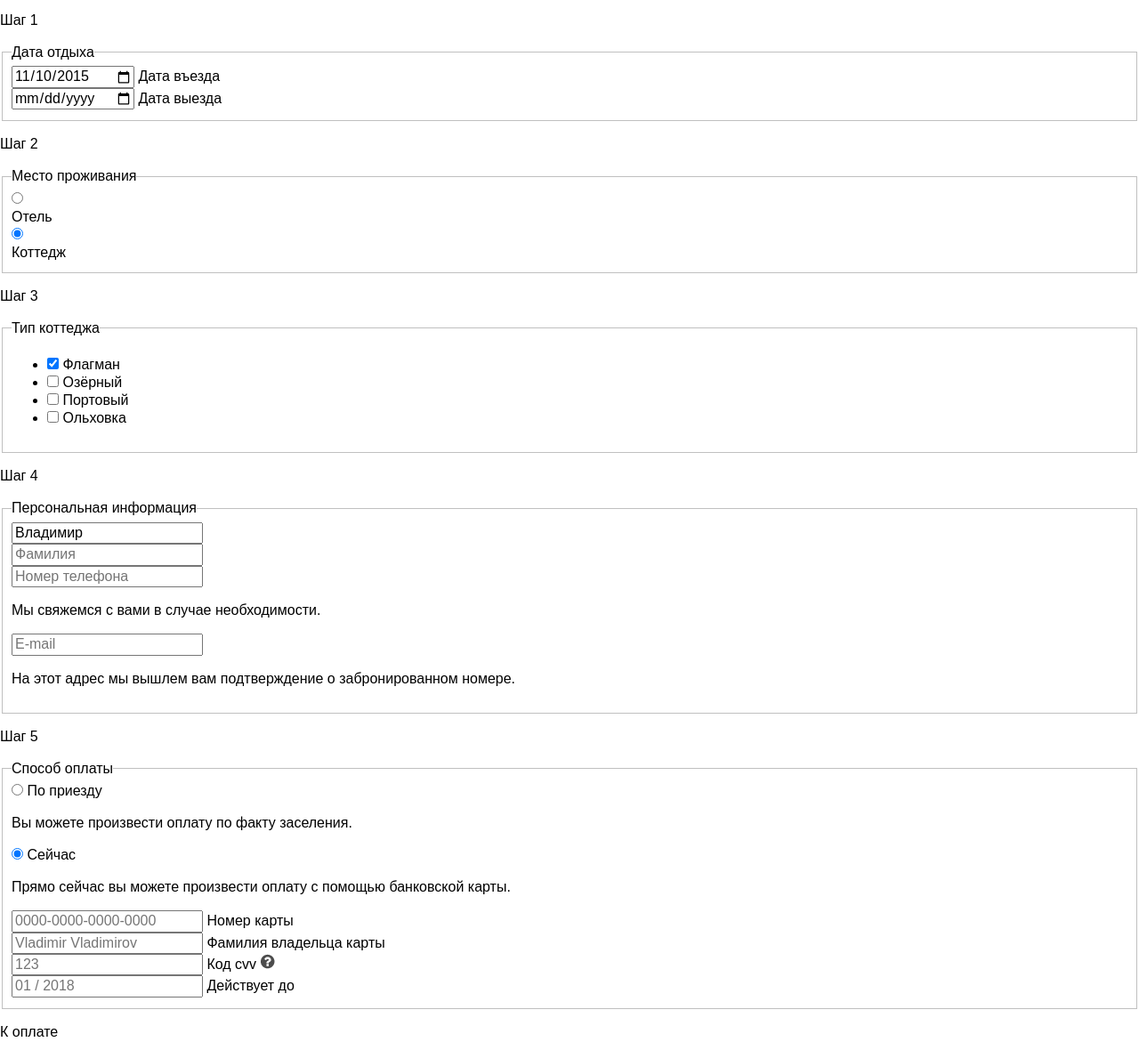
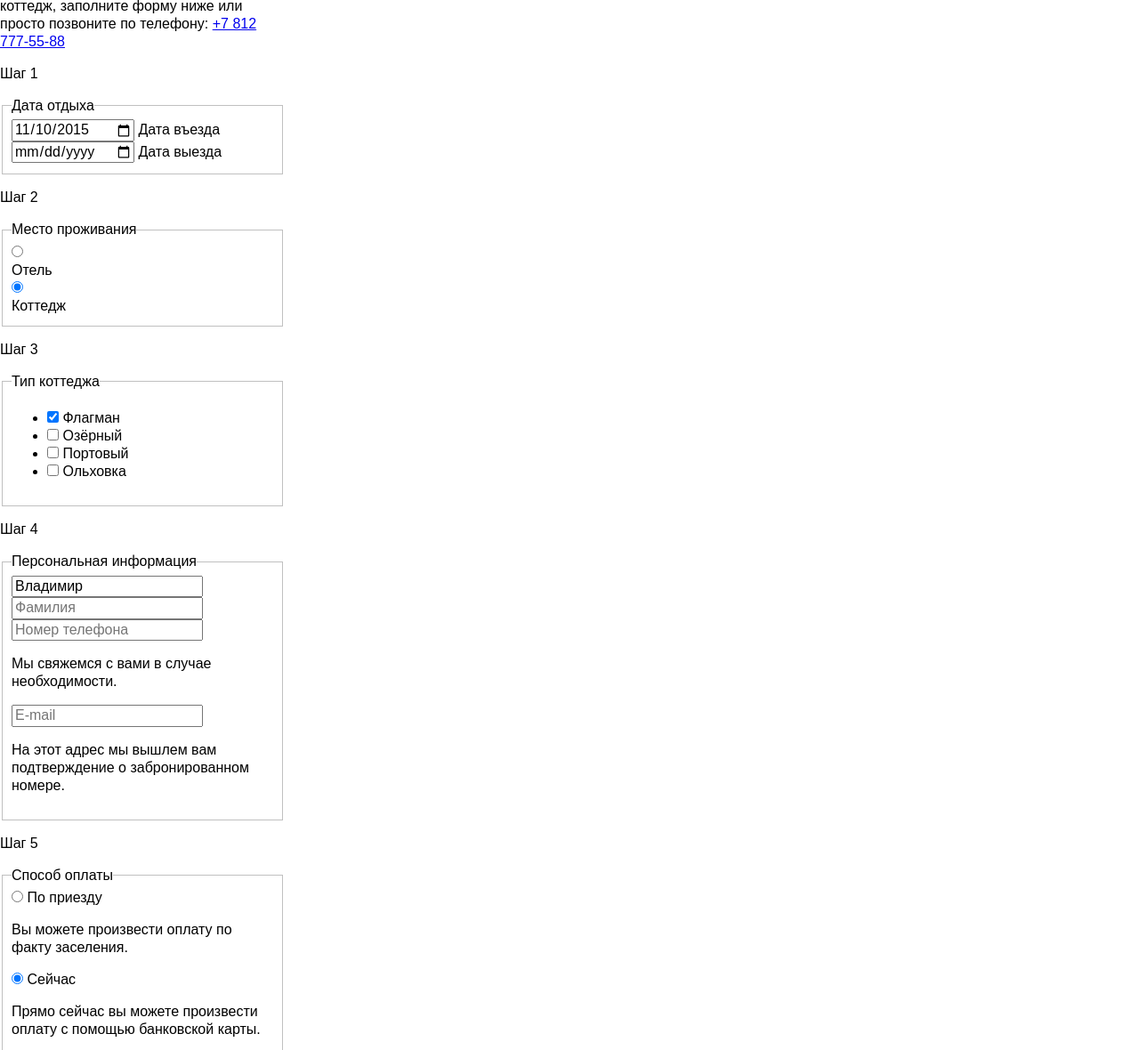
Before and after one commit to s-fomenko/Green-Valley, a plain HTML site: page form.html in a window 1280 px wide. Shown: the part 136-1316 px from the top of the page at 89% size. Drawn offline with Linux system fonts and the light colour scheme.

Commit message:
Исправление замечаний 09.03 1.2

```diff
--- a/css/style.css
+++ b/css/style.css
@@ -5,7 +5,7 @@ body {
 }
 
 body {
-  min-width: 320px;
+  width: 320px;
 
   font-weight: 400;
   font-size: 16px;
@@ -107,3 +107,7 @@ body {
 .page-logo {
   margin-right: 35px;
 }
+
+.hero-section {
+  background: url("../img/bg-1.jpg") no-repeat; min-height: 321px;
+}
--- a/form.html
+++ b/form.html
@@ -2,7 +2,7 @@
 <html lang="ru">
   <head>
     <meta charset="utf-8">
-    <title>Заголовок страницы</title>
+    <title>Green Valley</title>
     <link rel="stylesheet" href="css/normalize.css">
     <link rel="stylesheet" href="css/style.css">
   </head>
@@ -57,14 +57,14 @@
       <form class="page-form" action="#" method="post">
 
         <p class="page-form__text">Шаг 1</p>
-        <fieldset class="page-form__section">
+        <fieldset class="step-1-block">
           <legend class="page-form__title">Дата отдыха</legend>
           <div class="page-form__wrapper">
-            <div class="page-form__item1">
+            <div class="step-1-block__item">
               <input id="check-in" type="date" name="check-in" value="2015-11-10">
               <label class="page-form__label" for="check-in">Дата въезда</label>
             </div>
-            <div class="page-form__item1">
+            <div class="step-1-block__item">
               <input id="check-out" type="date" name="check-out">
               <label class="page-form__label" for="check-out">Дата выезда</label>
             </div>
@@ -72,7 +72,7 @@
         </fieldset>
 
         <p class="page-form__text">Шаг 2</p>
-        <fieldset class="page-form__section">
+        <fieldset class="step-2-block">
           <legend class="page-form__title">Место проживания</legend>
           <label class="page-form__label">
             <div class="page-form__wrapper">
@@ -91,7 +91,7 @@
         </fieldset>
 
         <p class="page-form__text">Шаг 3</p>
-        <fieldset class="page-form__section">
+        <fieldset class="step-3-block">
           <legend class="page-form__title">Тип коттеджа</legend>
           <ul class="page-form__list">
             <li>
@@ -123,21 +123,21 @@
 
         <div class="step-wrapper">
           <p class="page-form__text">Шаг 4</p>
-          <fieldset class="page-form__section">
+          <fieldset class="step-4-block">
             <legend class="page-form__title">Персональная информация</legend>
-            <div class="page-form__item4">
-              <input type="text" name="first-name" value="Владимир" placeholder="Имя">
+            <div class="step-4-block__item">
+              <input class="input-text" type="text" name="first-name" value="Владимир" placeholder="Имя">
             </div>
-            <div class="page-form__item4">
-              <input type="text" name="last-name" placeholder="Фамилия">
+            <div class="step-4-block__item">
+              <input class="input-text" type="text" name="last-name" placeholder="Фамилия">
             </div>
-            <div class="page-form__item4">
-              <input id="tel" type="tel" name="tel" placeholder="Номер телефона">
+            <div class="step-4-block__item">
+              <input class="input-text" id="tel" type="tel" name="tel" placeholder="Номер телефона">
               <label class="page-form__label" for="tel"></label>
             </div>
             <p class="page-form__text  page-form__text--small">Мы свяжемся с вами в случае необходимости.</p>
-            <div class="page-form__item4">
-              <input id="email" type="email" name="email" placeholder="E-mail">
+            <div class="step-4-block">
+              <input class="input-text" id="email" type="email" name="email" placeholder="E-mail">
               <label class="page-form__label" for="email"></label>
             </div>
             <p class="page-form__text  page-form__text--small">На этот адрес мы вышлем вам подтверждение о забронированном номере.</p>
@@ -145,37 +145,37 @@
         </div>
 
         <p class="page-form__text">Шаг 5</p>
-        <fieldset class="page-form__section">
+        <fieldset class="step-5-block">
           <legend class="page-form__title">Способ оплаты</legend>
           <label class="page-form__label">
             <input type="radio" name="payment" value="later">
             По приезду
-            <p class="paga-form__notice">
+            <p class="page-form__notice">
               Вы можете произвести оплату по факту заселения.
             </p>
           </label>
           <label class="page-form__label">
             <input type="radio" name="payment" value="now" checked>
             Сейчас
-            <p class="paga-form__notice">
+            <p class="page-form__notice">
               Прямо сейчас вы можете произвести оплату с помощью банковской карты.
             </p>
           </label>
-          <div class="page-form__item5">
-            <input id="card" type="text" name="card" placeholder="0000-0000-0000-0000">
+          <div class="step-5-block__item">
+            <input class="input-text" id="card" type="text" name="card" placeholder="0000-0000-0000-0000">
             <label class="page-form__label" for="card">Номер карты</label>
           </div>
-          <div class="page-form__item5">
-            <input id="customer" type="text" name="customer" placeholder="Vladimir Vladimirov">
+          <div class="step-5-block__item">
+            <input class="input-text" id="customer" type="text" name="customer" placeholder="Vladimir Vladimirov">
             <label class="page-form__label" for="customer">Фамилия владельца карты</label>
           </div>
-          <div class="page-form__item5">
-            <input id="cvv" type="text" name="cvv" placeholder="123">
+          <div class="step-5-block__item">
+            <input class="input-text" id="cvv" type="text" name="cvv" placeholder="123">
             <label class="page-form__label" for="cvv">Код cvv</label>
             <img src="img/question-icon.png" alt="Знак вопроса" width="16" height="17">
           </div>
-          <div class="page-form__item5">
-            <input id="valid-until" type="text" name="valid-until" placeholder="01 / 2018">
+          <div class="step-5-block__item">
+            <input class="input-text" id="valid-until" type="text" name="valid-until" placeholder="01 / 2018">
             <label  class="page-form__label"for="valid-until">Действует до</label>
           </div>
         </fieldset>
```
Also changed, not shown: index.html (+1 -1 lines).
